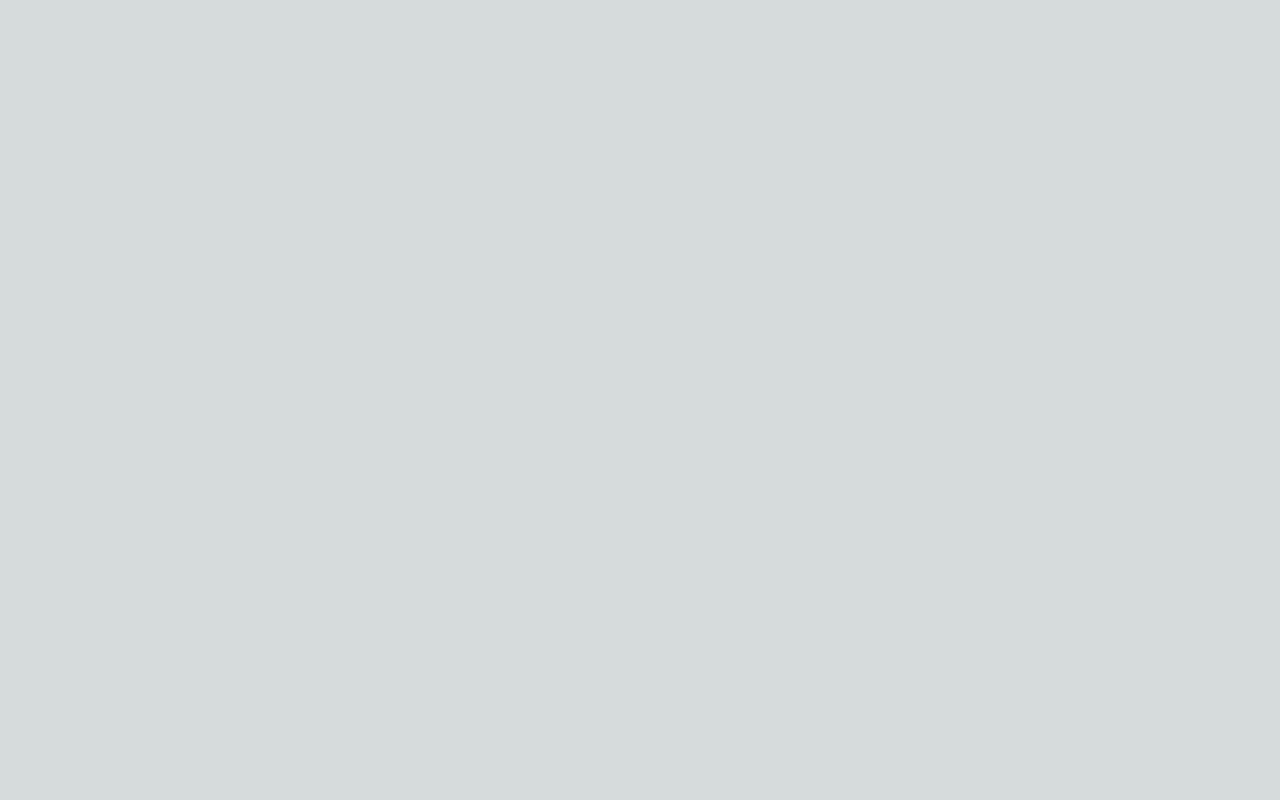
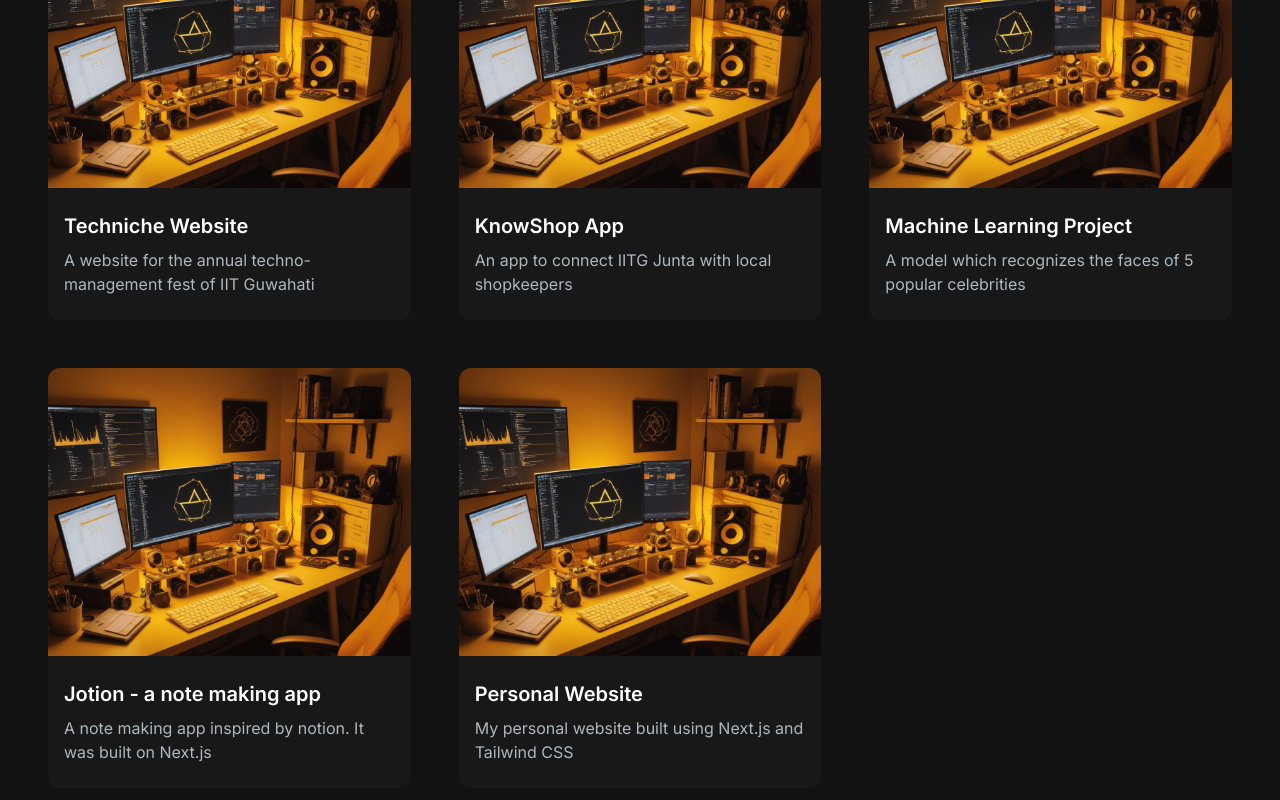
Before and after one commit to yashhkataria/personal-website, a Next.js app: page / in a window 1280 px wide. Shown: the part 1340-2140 px from the top of the page. Before the commit the page ends 1152 px from the top, so only its background shows below. Built offline with nearby package versions, Linux system fonts and the light colour scheme.

Commit message:
projects section done - content and links need to be updated

```diff
--- /dev/null
+++ b/app/components/ProjectsCard.jsx
@@ -0,0 +1,34 @@
+import React from 'react'
+import Link from 'next/link'
+import { CodeIcon, EyeIcon } from '@heroicons/react/solid'
+
+const ProjectsCard = ({ imgUrl, title, description, gitUrl, previewUrl }) => {
+  return (
+    <div>
+        <div className="h-60 md:h-72 rounded-t-xl relative group"
+            style={{ background: `url(${imgUrl})`, backgroundSize: "cover" }}
+        >
+            <div className='overlay items-center justify-center absolute top-0 left-0 w-full h-full bg-[#181818] bg-opacity-0 hidden group-hover:flex group-hover:bg-opacity-80 transition-all duration-500 '>
+                <Link
+                    href={gitUrl}
+                    className="h-14 w-14 mr-2 border-2 relative rounded-full border-[#ADB7BE] hover:border-white group/link"
+                >
+                <CodeIcon className="h-10 w-10 text-[#ADB7BE] absolute top-1/2 left-1/2 transform -translate-x-1/2 -translate-y-1/2  cursor-pointer group-hover/link:text-white" />
+                </Link>
+                <Link
+                    href={previewUrl}
+                    className="h-14 w-14 mr-2 border-2 relative rounded-full border-[#ADB7BE] hover:border-white group/link"
+                >
+                <EyeIcon className="h-10 w-10 text-[#ADB7BE] absolute top-1/2 left-1/2 transform -translate-x-1/2 -translate-y-1/2  cursor-pointer group-hover/link:text-white" />
+                </Link>
+            </div>
+        </div>
+        <div className='text-white rounded-b-xl bg-[#181818] py-6 px-4'>
+            <h5 className='text-xl font-semibold mb-2'>{ title }</h5>
+            <p className='text-[#ADB7BE]'>{ description }</p>
+        </div>
+    </div>
+  )
+}
+
+export default ProjectsCard
--- /dev/null
+++ b/app/components/ProjectsSection.jsx
@@ -0,0 +1,73 @@
+import React from 'react'
+import ProjectsCard from './ProjectsCard'
+
+const PROJECTS = [
+    {
+        id: 1,
+        imageUrl: '/images/projects/1.jpeg',
+        title: 'Techniche Website',
+        description: 'A website for the annual techno-management fest of IIT Guwahati',
+        gitUrl: "https://github.com/yashhkataria/personal-website",
+        previewUrl: "https://techniche.org"
+    },
+
+    {
+        id: 2,
+        imageUrl: '/images/projects/2.jpeg',
+        title: 'KnowShop App',
+        description: 'An app to connect IITG Junta with local shopkeepers',
+        gitUrl: "https://github.com/yashhkataria/personal-website",
+        previewUrl: "https://techniche.org"
+    },
+
+    {
+        id: 3,
+        imageUrl: '/images/projects/3.jpeg',
+        title: 'Machine Learning Project',
+        description: 'A model which recognizes the faces of 5 popular celebrities',
+        gitUrl: "https://github.com/yashhkataria/personal-website",
+        previewUrl: "https://techniche.org"
+    },
+
+    {
+        id: 4,
+        imageUrl: '/images/projects/4.jpeg',
+        title: 'Jotion - a note making app',
+        description: 'A note making app inspired by notion. It was built on Next.js',
+        gitUrl: "https://github.com/yashhkataria/personal-website",
+        previewUrl: "https://techniche.org"
+    },
+
+    {
+        id: 5,
+        imageUrl: '/images/projects/5.jpeg',
+        title: 'Personal Website',
+        description: 'My personal website built using Next.js and Tailwind CSS',
+        gitUrl: "https://github.com/yashhkataria/personal-website",
+        previewUrl: "https://techniche.org"
+    }
+]
+
+const ProjectsSection = () => {
+  return (
+    <section id="projects">
+        <h2 className='text-center text-4xl font-bold text-white mt-4 mb-8 md:mb-12'>
+            My Projects
+        </h2>
+        <div className='grid md:grid-cols-3 gap-8 md:gap-12'>
+            {PROJECTS.map((project) => (
+                <ProjectsCard
+                    key={project.id}
+                    title={project.title}
+                    description={project.description}
+                    imgUrl={project.imageUrl}
+                    gitUrl={project.gitUrl}
+                    previewUrl={project.previewUrl}
+                />
+            ))}
+        </div>
+    </section>
+  )
+}
+
+export default ProjectsSection
--- a/app/page.tsx
+++ b/app/page.tsx
@@ -2,6 +2,7 @@
 import HeroSection from "./components/HeroSection";
 import Navbar from "./components/Navbar";
 import AboutSection from "./components/AboutSection";
+import ProjectsSection from "./components/ProjectsSection";
 
 export default function Home() {
   return (
@@ -10,6 +11,7 @@
       <div className="container mt-24 mx-auto px-12 py-4">
         <HeroSection />
         <AboutSection />
+        <ProjectsSection />
       </div>
     </main>
   );
```
